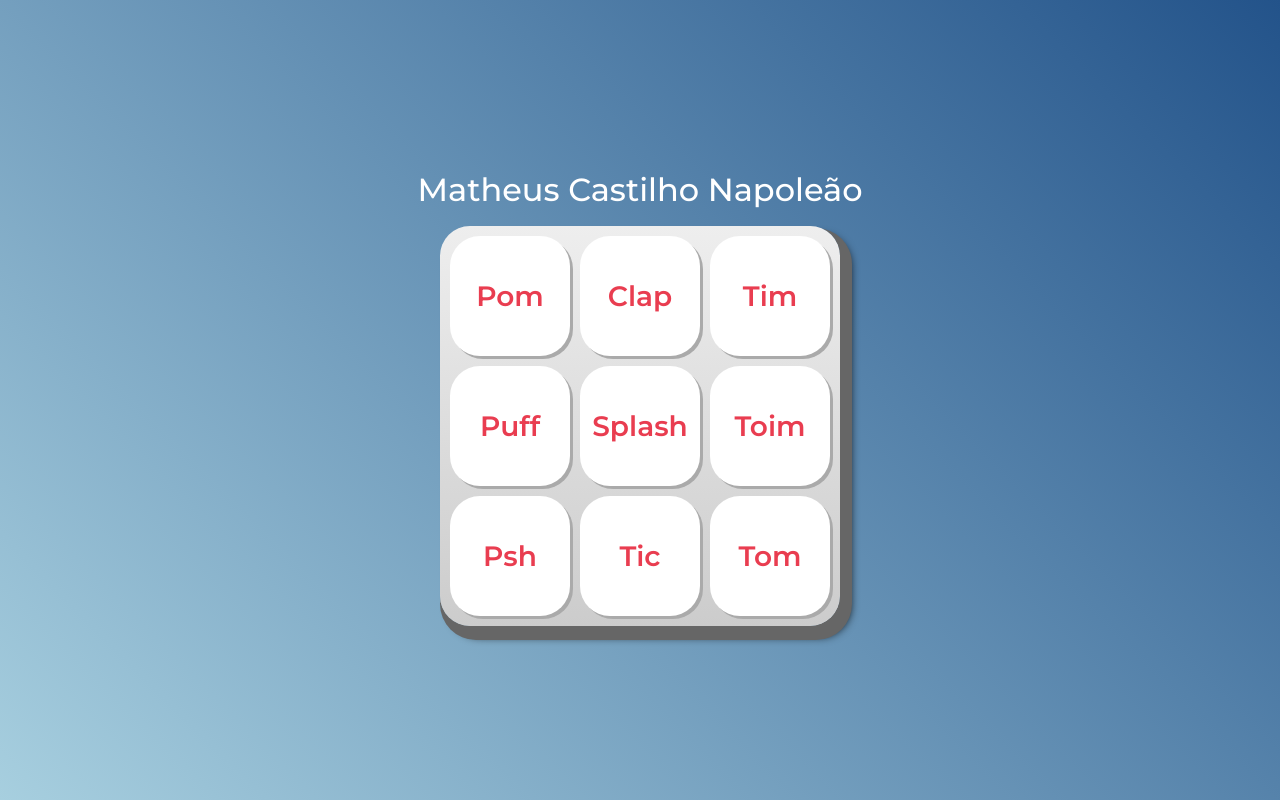
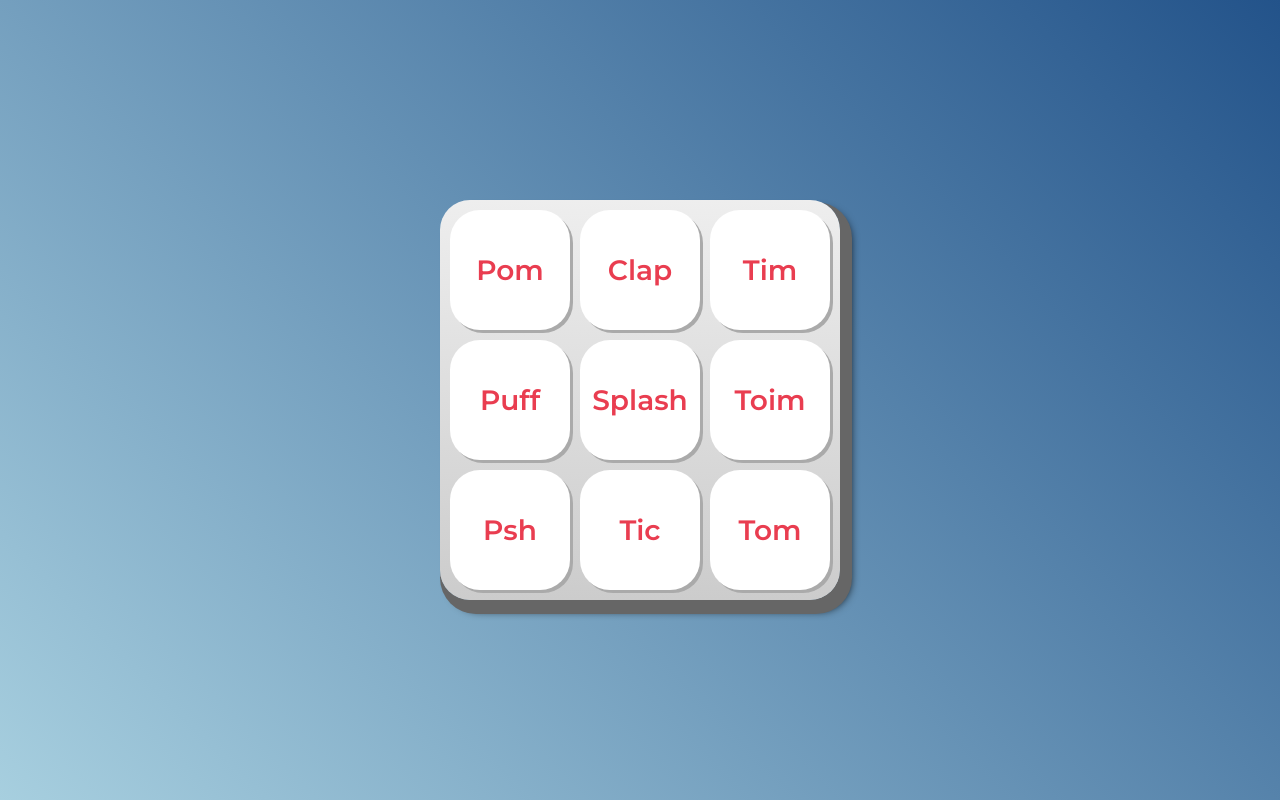
Before and after one commit to mcastilho12/programa-o-inicio, a plain HTML site: page index.html in a window 1280 px wide. Drawn offline with Linux system fonts and the light colour scheme.

Commit message:
Update index.html

```diff
--- a/index.html
+++ b/index.html
@@ -17,8 +17,6 @@
 
 </head>
 <body>
-
-    <h1>Matheus Castilho Napoleão </h1>
 
     <section class="teclado">
         <button class="tecla tecla_pom">Pom</button>
```
